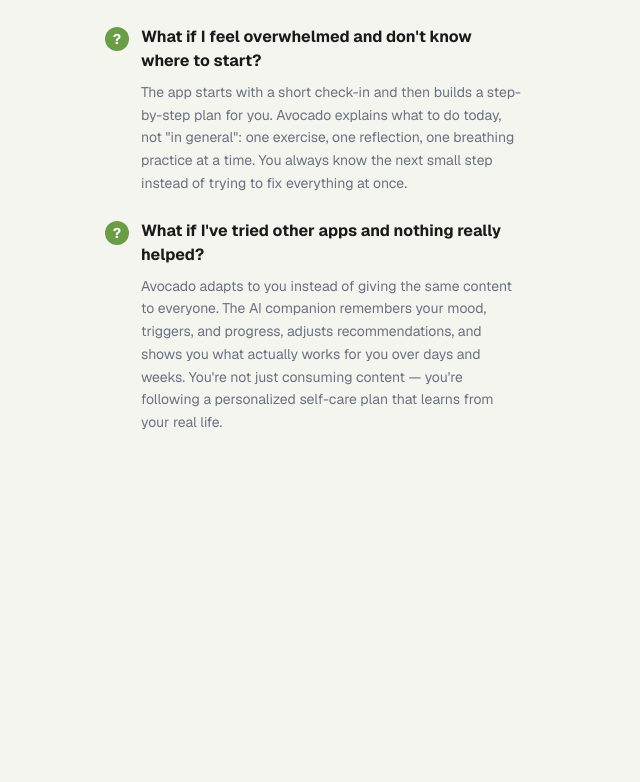
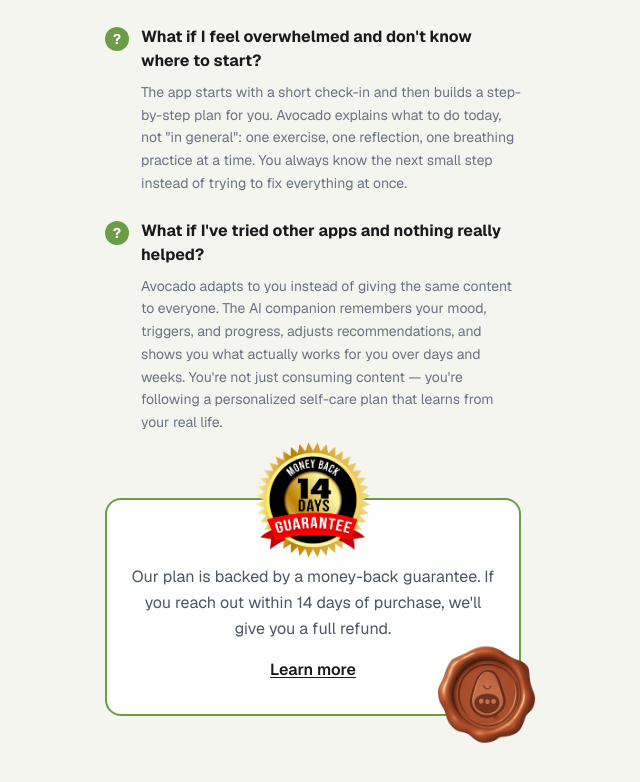
Before and after one commit to spimethod/quiz, a Next.js app: page /quiz/paywall in a window 1280 px wide. Shown: the part 4087-4869 px from the top of the page, without its empty margins (327-967 px from the left). Built offline with nearby package versions, Linux system fonts and the light colour scheme.

Commit message:
Paywall: Added Money-Back Guarantee section with badge, seal images and refund policy modal

```diff
--- a/app/quiz/paywall/page.tsx
+++ b/app/quiz/paywall/page.tsx
@@ -427,6 +427,43 @@ export default function PaywallPage() {
           </div>
         </div>
 
+        {/* Money-Back Guarantee Section */}
+        <div className="w-full max-w-md mx-auto px-4 py-8">
+          <div className="relative bg-white rounded-2xl border-2 border-[#6B9D47] pt-16 pb-8 px-6">
+            {/* Guarantee Badge - Top Center */}
+            <div className="absolute -top-16 left-1/2 -translate-x-1/2">
+              <Image
+                src="/guarantee-badge.png"
+                alt="14 Days Money Back Guarantee"
+                width={150}
+                height={150}
+                className="w-32 h-32 object-contain"
+              />
+            </div>
+
+            <p className="text-gray-600 text-base text-center mb-4 leading-relaxed">
+              Our plan is backed by a money-back guarantee. If you reach out within 14 days of purchase, we'll give you a full refund.
+            </p>
+            <button
+              onClick={() => setActiveModal('refund')}
+              className="block mx-auto text-[#1a1a1a] font-semibold underline underline-offset-2 hover:text-[#6B9D47] transition-colors"
+            >
+              Learn more
+            </button>
+
+            {/* Avocado Seal - Bottom Right */}
+            <div className="absolute -bottom-10 -right-6">
+              <Image
+                src="/seal-avocado.png"
+                alt="Avocado Seal"
+                width={130}
+                height={130}
+                className="w-28 h-28 object-contain"
+              />
+            </div>
+          </div>
+        </div>
+
       </main>
 
       {/* Sticky Footer - Payment Options (Ultra Compact Style) */}
@@ -653,6 +690,59 @@ export default function PaywallPage() {
           <p className="text-sm">AvocadoAI LLC<br/>605 Geddes Street<br/>Wilmington, Delaware 19805<br/>County of New Castle, USA</p>
         </div>
       </Modal>
+
+      <Modal
+        isOpen={activeModal === 'refund'}
+        onClose={() => setActiveModal(null)}
+        title="Avocado – Refund Policy"
+      >
+        <div className="text-gray-700 space-y-4">
+          <p className="text-sm text-gray-500 italic">Last updated: {new Date().toLocaleDateString('en-US', { month: 'long', year: 'numeric' })}</p>
+          <p>Thank you for using <strong>Avocado</strong>. If you are not satisfied with your purchase, please review the refund rules below.</p>
+
+          <h3 className="font-bold text-lg mt-6">1. General</h3>
+          <p>This Refund Policy applies to all paid subscriptions for the Avocado app purchased directly through our website or in-app payment providers, unless otherwise stated by applicable local law.</p>
+          <p>If your local consumer law grants you additional rights, those rights remain in force.</p>
+
+          <h3 className="font-bold text-lg mt-6">2. 14-Day Refund Window</h3>
+          <p>You may request a refund <strong>within 14 days from the initial subscription purchase date</strong>, subject to the following conditions:</p>
+          <ul className="list-disc pl-6 space-y-1">
+            <li>the request is submitted within 14 calendar days after you are charged;</li>
+            <li>the payment relates to a <strong>first purchase or renewal period</strong> (not to previous, already-refunded periods);</li>
+            <li>you have not used Avocado in a way that clearly abuses this policy (for example, repeated refunds after extensive use of content).</li>
+          </ul>
+          <p>We may ask for additional information to verify your account and payment.</p>
+
+          <h3 className="font-bold text-lg mt-6">3. How to Request a Refund</h3>
+          <p>To request a refund, contact us at:</p>
+          <p>📧 <a href="mailto:support@youravocado.app" className="text-blue-600 hover:underline">support@youravocado.app</a></p>
+          <p>Please include:</p>
+          <ul className="list-disc pl-6 space-y-1">
+            <li>the email address linked to your Avocado account;</li>
+            <li>the payment receipt or transaction ID;</li>
+            <li>the platform of purchase (website, iOS, Android);</li>
+            <li>a brief explanation of the reason for your request.</li>
+          </ul>
+
+          <h3 className="font-bold text-lg mt-6">4. Processing Time</h3>
+          <p>If your refund is approved:</p>
+          <ul className="list-disc pl-6 space-y-1">
+            <li>we will issue the refund to the original payment method;</li>
+            <li>processing times may vary depending on your bank or card issuer, but usually take up to <strong>10 business days</strong> after approval.</li>
+          </ul>
+
+          <h3 className="font-bold text-lg mt-6">5. Non-Refundable Cases</h3>
+          <p>We may decline a refund request if:</p>
+          <ul className="list-disc pl-6 space-y-1">
+            <li>it is submitted <strong>later than 14 days</strong> after payment;</li>
+            <li>you have already received a refund for the same subscription period;</li>
+            <li>there is clear evidence of misuse or fraud.</li>
+          </ul>
+
+          <h3 className="font-bold text-lg mt-6">6. Changes to This Policy</h3>
+          <p>We may update this Refund Policy from time to time. The current version will always be available in the app or on our website. Continued use of Avocado after changes take effect means you accept the updated policy.</p>
+        </div>
+      </Modal>
     </div>
   );
 }
```
Also changed, not shown: public/guarantee-badge.png (added), public/seal-avocado.png (added).
